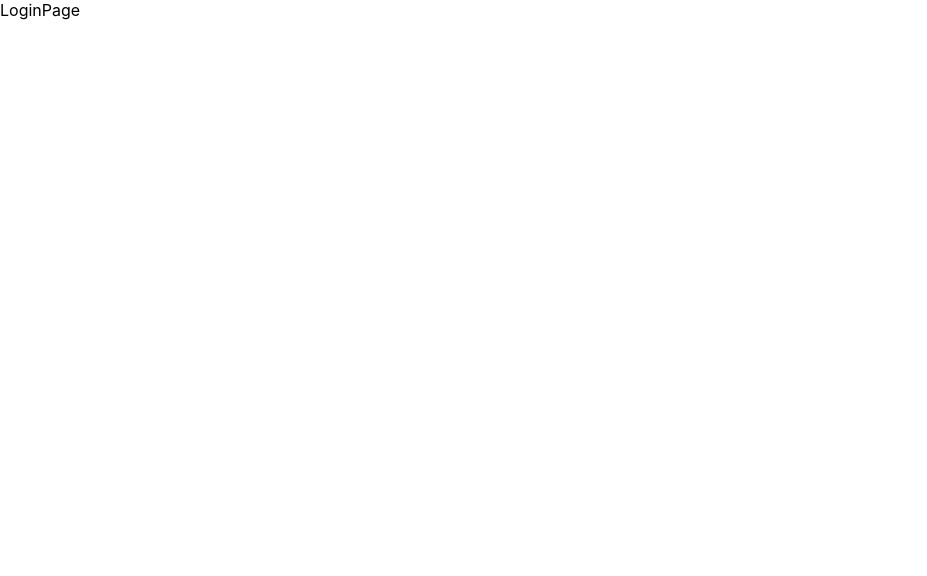
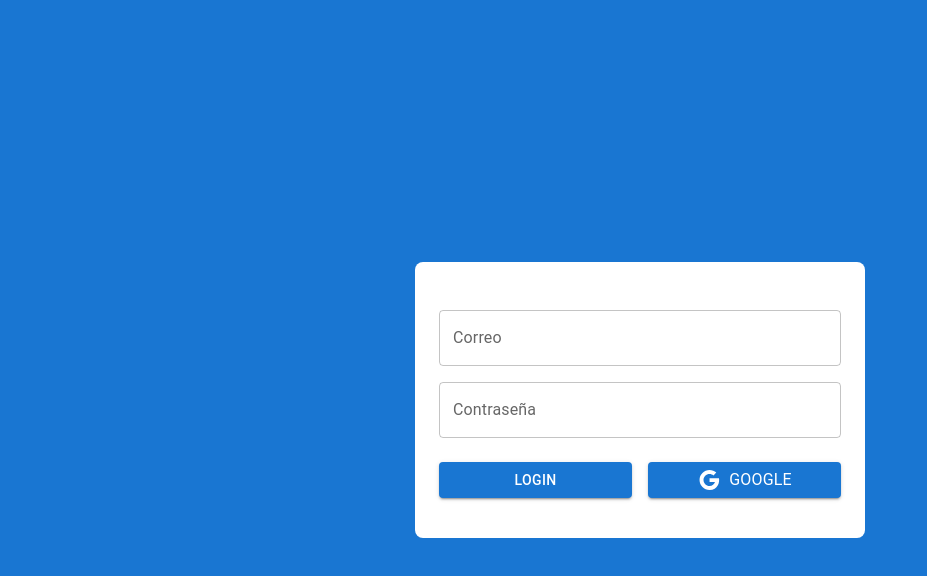
Before and after one commit to germanheinz/AuthenticationApp, a React (Vite) app: page /auth/login in a window 1280 px wide. Shown: the top 576 px of the page, without its empty margins (0-927 px from the left). Built offline with nearby package versions, Linux system fonts and the light colour scheme.

Commit message:
UI - Creating Login Page

```diff
--- /dev/null
+++ b/src/auth/layout/AuthLayout.jsx
@@ -0,0 +1,36 @@
+import { Grid, Typography } from '@mui/material';
+
+
+export const AuthLayout = ({ children, title = '' }) => {
+  return (
+
+    <Grid
+      container
+      spacing={ 0 }
+      direction="column"
+      alignItems="center"
+      justifyContent="center"
+      sx={{ minHeight: '100vh', backgroundColor: 'primary.main', padding: 4 }}
+    >
+
+      <Grid item
+       className='box-shadow'
+       xs={ 3 }
+       sx={{
+            width: { sm: 450 },
+            backgroundColor: 'white',
+            padding: 3,
+            borderRadius: 2
+        }}>
+
+          <Typography variant='h5' sx={{ mb: 1 }}>{ title }</Typography>
+
+
+            { children }
+
+        </Grid>
+
+    </Grid>
+
+  )
+}
--- a/src/auth/pages/LoginPage.jsx
+++ b/src/auth/pages/LoginPage.jsx
@@ -1,6 +1,69 @@
+import * as React from 'react';
+import { styled } from '@mui/material/styles';
+import Box from '@mui/material/Box';
+import Paper from '@mui/material/Paper';
+import { Google } from '@mui/icons-material';
+import { Button, Grid, TextField, Typography } from '@mui/material';
+import { AuthLayout } from '../layout/AuthLayout';
+
+const Item = styled(Paper)(({ theme }) => ({
+  backgroundColor: theme.palette.mode === 'dark' ? '#1A2027' : '#fff',
+  ...theme.typography.body2,
+  padding: theme.spacing(1),
+  textAlign: 'center',
+  color: theme.palette.text.secondary,
+}));
+
 
 export const LoginPage = () => {
   return (
-    <div>LoginPage</div>
+    <AuthLayout>
+      <form>
+          <Grid container>
+            <Grid item xs={ 12 } sx={{ mt: 2 }}>
+              <TextField
+                label="Correo"
+                type="email"
+                placeholder='correo@google.com'
+                fullWidth
+              />
+            </Grid>
+
+            <Grid item xs={ 12 } sx={{ mt: 2 }}>
+              <TextField
+                label="Contraseña"
+                type="password"
+                placeholder='Contraseña'
+                fullWidth
+              />
+            </Grid>
+
+            <Grid container spacing={ 2 } sx={{ mb: 2, mt: 1 }}>
+              <Grid item xs={ 12 } sm={ 6 }>
+                <Button variant='contained' fullWidth>
+                  Login
+                </Button>
+              </Grid>
+              <Grid item xs={ 12 } sm={ 6 }>
+                <Button variant='contained' fullWidth>
+                  <Google />
+                  <Typography sx={{ ml: 1 }}>Google</Typography>
+                </Button>
+              </Grid>
+            </Grid>
+
+
+            <Grid container direction='row' justifyContent='end'>
+              {/* <Link component={ RouterLink } color='inherit' to="/auth/register">
+                Crear una cuenta
+              </Link> */}
+            </Grid>
+
+          </Grid>
+
+
+        </form>
+
+    </AuthLayout>
   )
 }
```
